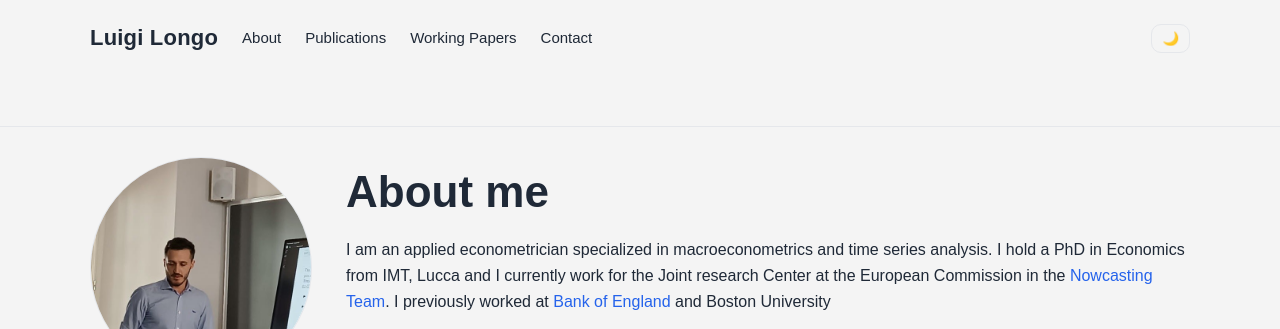
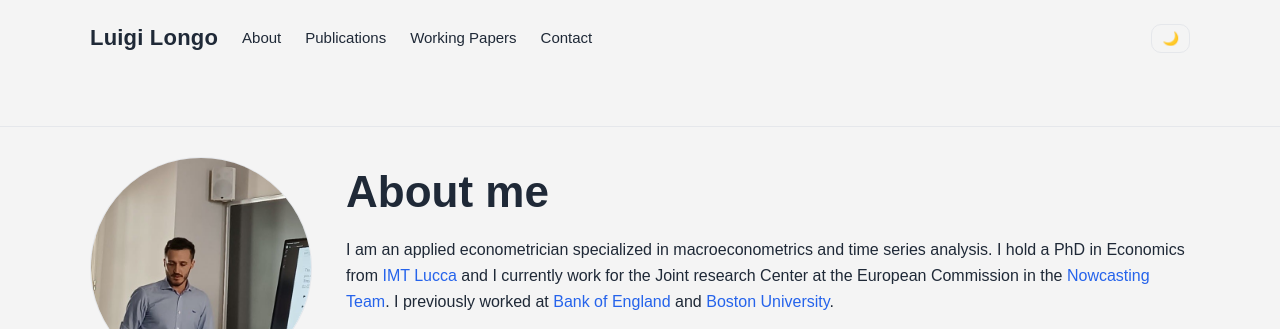
Before and after one commit to l-longo/l-longo.github.io, a plain HTML site: page index.html in a window 1280 px wide. Shown: the top 329 px of the page. Drawn offline with Linux system fonts and the light colour scheme.

Commit message:
Update index.html

```diff
--- a/index.html
+++ b/index.html
@@ -96,7 +96,7 @@
 
       <div>
         <h1>About me</h1>
-        <p>I am an applied econometrician specialized in macroeconometrics and time series analysis. I hold a PhD in Economics from IMT, Lucca and I currently work for the Joint research Center at the European Commission in the <a href="https://joint-research-centre.ec.europa.eu/projects-and-activities/macroeconomic-monitoring-fiscal-surveillance-forecasting-and-nowcasting_en" target="_blank" rel="noopener">Nowcasting Team</a>. I previously worked at <a href="https://https://www.bankofengland.co.uk/" target="_blank" rel="noopener">Bank of England</a> and Boston University </p></p>
+        <p>I am an applied econometrician specialized in macroeconometrics and time series analysis. I hold a PhD in Economics from <a href="https://axes.imtlucca.it/" target="_blank" rel="noopener">IMT Lucca</a> and I currently work for the Joint research Center at the European Commission in the <a href="https://joint-research-centre.ec.europa.eu/projects-and-activities/macroeconomic-monitoring-fiscal-surveillance-forecasting-and-nowcasting_en" target="_blank" rel="noopener">Nowcasting Team</a>. I previously worked at <a href="https://www.bankofengland.co.uk/" target="_blank" rel="noopener">Bank of England</a> and <a href="https://www.bu.edu/" target="_blank" rel="noopener">Boston University</a>. </p></p>
 
         <div class="badges" aria-label="Social links">
           <!-- Update the hrefs -->
```
